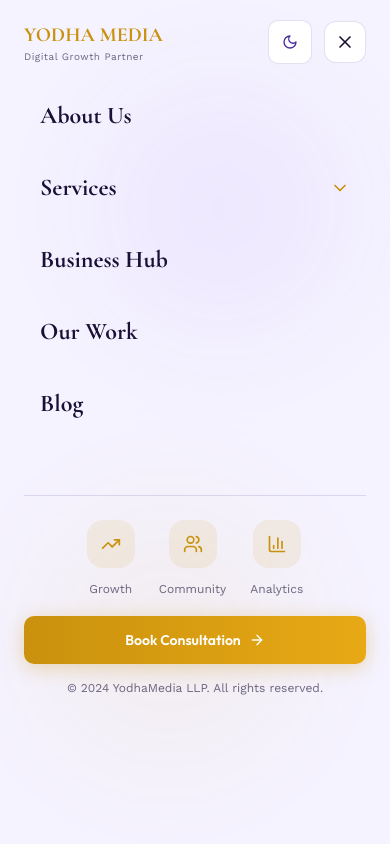
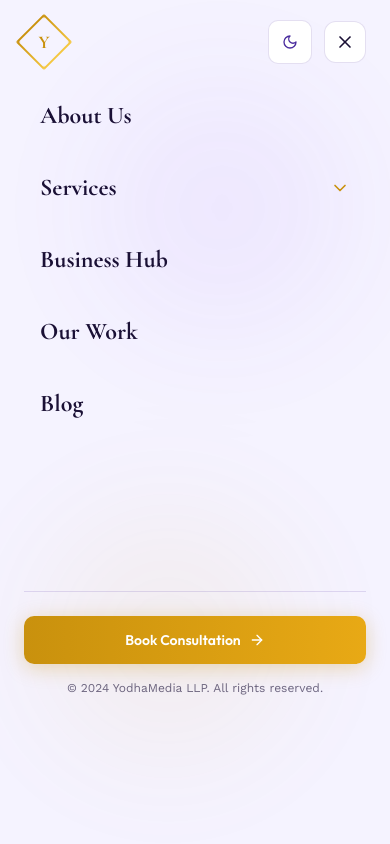
Before and after one commit to Jagadeesh1215/yodhamedia_web, a Next.js app: page / in a window 390 px wide. Both pictures are taken after a click on the button 349 px from the left and 40 px from the top of the page. Shown: the top 844 px of the page. Built offline with nearby package versions, Linux system fonts and the light colour scheme.

Commit message:
chore: ui navbar

```diff
--- a/components/layout/Navbar.tsx
+++ b/components/layout/Navbar.tsx
@@ -287,14 +287,26 @@
 
             {/* Mobile Menu Header */}
             <div className="relative flex items-center justify-between px-6 py-5">
-              <motion.div
-                initial={{ opacity: 0, x: -20 }}
-                animate={{ opacity: 1, x: 0 }}
-                transition={{ delay: 0.1 }}
-              >
-                <span className="font-display text-xl font-bold text-gold-warm">YODHA MEDIA</span>
-                <p className="text-[10px] tracking-wider text-[var(--text-muted)]">Digital Growth Partner</p>
-              </motion.div>
+              <div className="relative">
+            <motion.div
+              className="absolute inset-0 bg-gradient-to-r from-gold-warm to-gold-highlight rounded-sm rotate-45"
+              animate={{ rotate: [45, 405] }}
+              transition={{ duration: 2, delay: 0.5, ease: "easeInOut" }}
+            />
+            <motion.div
+              className="absolute inset-[2px] bg-[var(--bg-app)] rounded-sm rotate-45"
+              animate={{ rotate: [45, 405] }}
+              transition={{ duration: 2, delay: 0.5, ease: "easeInOut" }}
+            />
+            <motion.span
+              className="relative flex h-10 w-10 items-center justify-center font-display text-lg font-bold text-gold-warm"
+              initial={{ scale: 0 }}
+              animate={{ scale: 1 }}
+              transition={{ type: "spring", delay: 0.3 }}
+            >
+              Y
+            </motion.span>
+          </div>
 
               <div className="flex items-center gap-3">
                 <ThemeToggle />
@@ -412,21 +424,6 @@
                 transition={{ delay: 0.5 }}
                 className="space-y-4 pt-6 mt-6 border-t border-[var(--border-soft)]"
               >
-                <div className="flex justify-center gap-6">
-                  {[
-                    { icon: TrendingUp, label: "Growth" },
-                    { icon: Users, label: "Community" },
-                    { icon: BarChart3, label: "Analytics" },
-                  ].map((item, i) => (
-                    <div key={i} className="text-center">
-                      <div className="mx-auto mb-2 flex h-12 w-12 items-center justify-center rounded-2xl bg-gold-warm/10 text-gold-warm">
-                        <item.icon className="h-5 w-5" />
-                      </div>
-                      <span className="text-xs text-[var(--text-muted)]">{item.label}</span>
-                    </div>
-                  ))}
-                </div>
-
                 <div className="text-center">
                   <ConsultationModal triggerClassName="w-full" />
                 </div>
```
